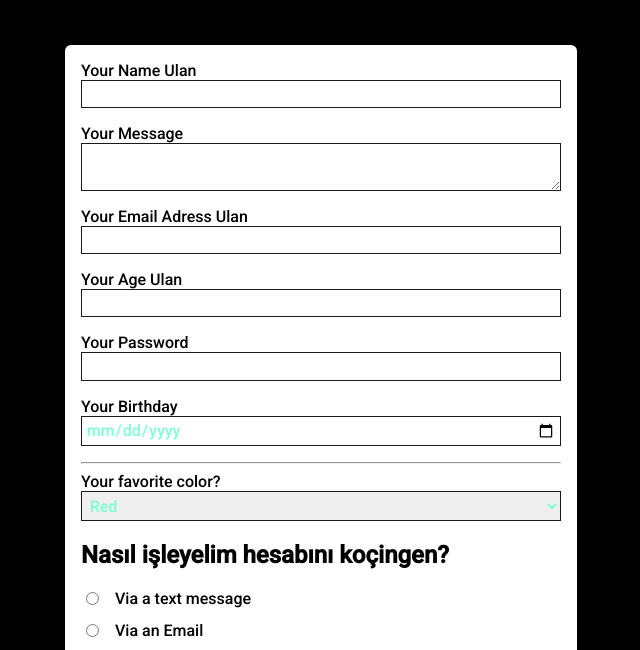
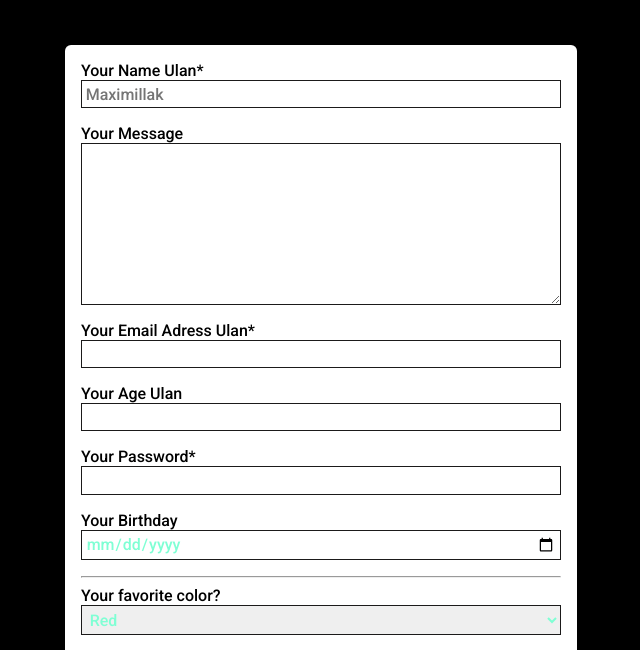
Before and after one commit to dtahmet/input_page, a plain HTML site: page index.html in a window 1280 px wide. Shown: the part 109-759 px from the top of the page, without its empty margins (319-959 px from the left). Drawn offline with Linux system fonts and the light colour scheme.

Commit message:
212.dersin sonu

```diff
--- a/index.html
+++ b/index.html
@@ -11,24 +11,24 @@
 </head>
 <body>
     <h1>GOOGLE</h1>
-    <form action="/" method="GET">
-        <label for="username">Your Name Ulan</label>
-        <input type="text" name="user-name" id="username"/>
+    <form action="/" method="GET" >
+        <label for="username">Your Name Ulan*</label>
+        <input type="text" name="user-name" id="username" required placeholder="Maximillak"/>
 
         <label for="usermessage">Your Message</label>
-        <textarea id="usermessage" name="user-message"> </textarea>
+        <textarea id="usermessage" name="user-message" rows=8> </textarea>
 
 
 
 
-        <label for="useremail">Your Email Adress Ulan</label>
-        <input type="email" name="user-email" id="useremail"/>
+        <label for="useremail">Your Email Adress Ulan*</label>
+        <input type="email" name="user-email" id="useremail" required/>
         <label for="userage">Your Age Ulan</label>
-        <input type="number" step="0.5" name="user-age" id="userage"/>
-        <label for="userpassword">Your Password</label>
-        <input type="password" name="user-password" id="userpassword">
+        <input type="number" step="0.5" name="user-age" id="userage" required min="18" max="100"/>
+        <label for="userpassword">Your Password*</label>
+        <input type="password" name="user-password" id="userpassword" required>
         <label for="userbirthday">Your Birthday</label>
-        <input type="date" name="user-birthday" id="userbirthday"/>
+        <input type="date" name="user-birthday" id="userbirthday" required min="1921-1-1" max="2000-1-1" />
         <hr>
 
         <label for="favorite-color">Your favorite color?</label>
@@ -60,7 +60,8 @@
     </div>
 
 
-        <button>Submit</button>
+        <button type="submit">Submit</button>
+        <button type="reset">Reset</button>
 
 
 
--- a/style.css
+++ b/style.css
@@ -39,6 +39,9 @@ select{
 
 }
 
+textarea{
+    resize:vertical;
+}
 
 input:focus{
     background-color: blue;
```
